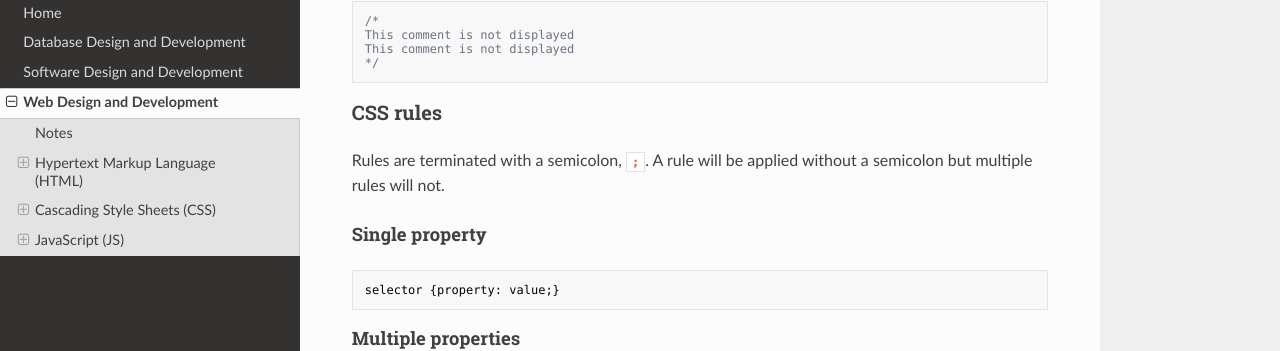
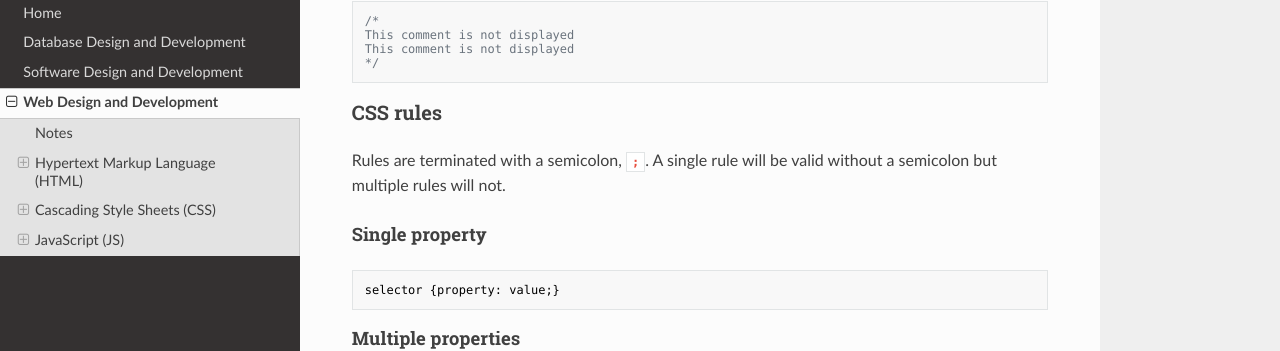
Before and after one commit to MrFriendCS/N5-CS, an MkDocs documentation site: the page built from docs/N5-CS-WDD.md, in a window 1280 px wide and 900 px high, scrolled down 5389 px. Shown: the part 107-458 px from the top of the window. Built offline with MkDocs 1.6.1, drawn with Linux system fonts in a browser that asks for light colours; nearby versions of some CDN libraries; some of the changed lines change nothing that is shown.

Commit message:
docs/N5-CS-WDD.md updated from https://stackedit.io/

```diff
--- a/docs/N5-CS-WDD.md
+++ b/docs/N5-CS-WDD.md
@@ -291,7 +291,7 @@ This comment is not displayed
 
 ### CSS rules
 
-Rules are terminated with a semicolon, **`;`**. A rule will be applied without a semicolon but multiple rules will not.
+Rules are terminated with a semicolon, **`;`**. A single rule will be valid without a semicolon but multiple rules will not.
 
 #### Single property
 
@@ -474,6 +474,6 @@ Passing `this` as a parameter to the JS function allows the same function to be
 
 
 <!--stackedit_data:
-eyJoaXN0b3J5IjpbLTE5MjQ1MjU4MDgsLTI3OTc3MTQ5LC0xND
-AwNjI2NjIsLTM2MzYxOTczOF19
+eyJoaXN0b3J5IjpbMTM4NjQyODI3OSwtMjc5NzcxNDksLTE0MD
+A2MjY2MiwtMzYzNjE5NzM4XX0=
 -->
```
